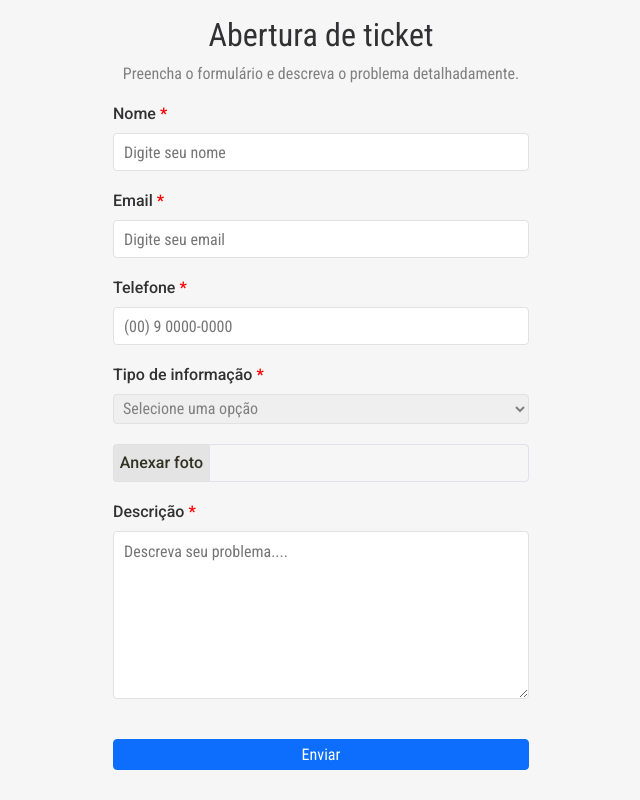
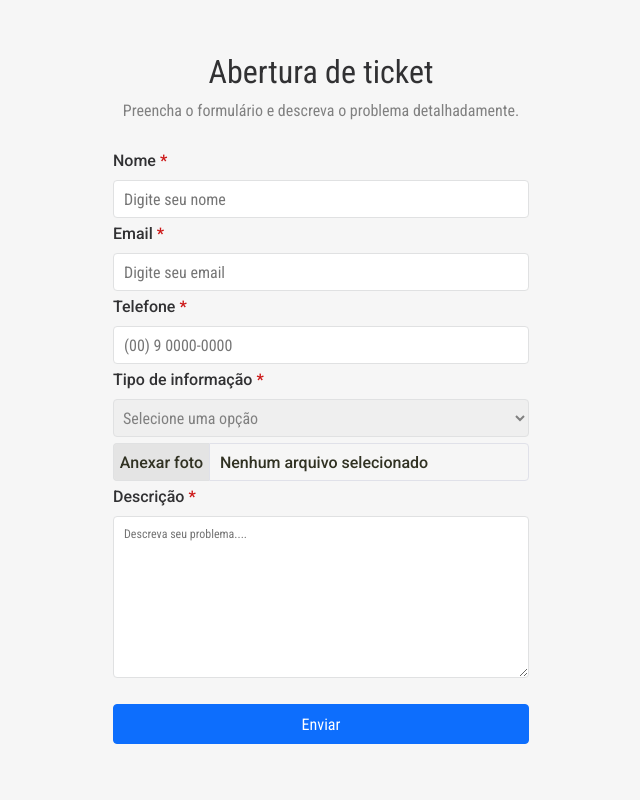
Before and after one commit to Vitor-dez/tecket-interface, a React (Vite) app: page / in a window 1280 px wide. Shown: the whole page, without its empty margins (319-959 px from the left). Built offline with nearby package versions, Linux system fonts and the light colour scheme.

Commit message:
actualizacions

```diff
--- a/src/containers/Login/index.jsx
+++ b/src/containers/Login/index.jsx
@@ -1,10 +1,10 @@
 import React from 'react';
 import { useForm } from "react-hook-form";
-import * as Yup from "yup";
 import { yupResolver } from "@hookform/resolvers/yup";
 import InputMask from 'react-input-mask';
-import  {LTMHelpRequestType}  from '../../enum/enum.jsx'
-
+import { LTMHelpRequestType } from '../../enum/enum.jsx';
+import { schema } from '../../schema/validation.jsx';
+import { useFileInfo } from '../../utils/handleFileChange.jsx';
 
 import {
     Container,
@@ -22,18 +22,6 @@ import {
 } from './styles';
 
 export const Login = () => {
-
-
-
-
-
-    const schema = Yup.object().shape({
-        name: Yup.string().required('Campo obrigatório'),
-        email: Yup.string().email("Digite um e-mail válido").required('Campo obrigatório'),
-        tel: Yup.string().required('Campo obrigatório')
-            .matches(/^\(\d{2}\) \d{1} \d{4}-\d{4}$/, 'Número de telefone inválido')
-    });
-
     const {
         register,
         handleSubmit,
@@ -44,6 +32,7 @@ export const Login = () => {
         resolver: yupResolver(schema)
     });
 
+    const [fileInfo, handleFileChange] = useFileInfo();
     const onSubmit = (data) => {
         console.log(data);
         // Aqui você pode enviar os dados para a API
@@ -59,13 +48,13 @@ export const Login = () => {
 
                 <BoxInput error={errors.name}>
                     <Label htmlFor="nome">Nome <Span>*</Span></Label>
-                    <input {...register("name")} id="nome" placeholder='Digite seu nome' type="text" />
+                    <input className={errors.name ? 'error' : ''} {...register("name")} id="nome" placeholder='Digite seu nome' type="text" />
                     <ErrorMessage>{errors.name?.message}</ErrorMessage>
                 </BoxInput>
 
                 <BoxInput error={errors.email}>
                     <Label htmlFor="email">Email <Span>*</Span></Label>
-                    <input {...register("email")} id="email" placeholder='Digite seu email' type="text" />
+                    <input className={errors.email ? 'error' : ''} {...register("email")} id="email" placeholder='Digite seu email' type="text" />
                     <ErrorMessage>{errors.email?.message}</ErrorMessage>
                 </BoxInput>
 
@@ -79,31 +68,37 @@ export const Login = () => {
                             clearErrors('tel'); // Limpa o erro do campo
                         }}
                     >
-                        {(inputProps) => <input {...inputProps} placeholder='(00) 9 0000-0000' type="text" />}
+                        {(inputProps) => <input className={errors.tel ? 'error' : ''} {...inputProps} placeholder='(00) 9 0000-0000' type="text" />}
                     </InputMask>
                     <ErrorMessage>{errors.tel?.message}</ErrorMessage>
                 </BoxInput>
 
                 <Label htmlFor="tipoInformacoes">Tipo de informação <Span>*</Span></Label>
-                <Select {...register("opitions")} id="tipoInformacoes">
+                <Select className={errors.opitions ? 'error' : ''} {...register("opitions")} id="tipoInformacoes">
                     <option value="">Selecione uma opção</option>
                     {Object.values(LTMHelpRequestType).map((option, index) => (
                         <option key={index} value={option}>{option}</option>
                     ))}
                 </Select>
+                <ErrorMessage>{errors.opitions?.message}</ErrorMessage>
 
                 <LabelUpload>
                     <label>
                         Anexar foto
-                        <input type="file" accept=".jpg, .jpeg, .png" />
+                        <input {...register("file")} type="file" accept=".jpg, .jpeg, .png, .svg" onChange={(e) => handleFileChange(e, setValue, clearErrors)} />
                     </label>
-                    <LabelArquive>
-                        <input type="text" />
+                    <LabelArquive className={errors.file ? 'error' : ''}>
+                        {fileInfo.name ? (
+                            <span>{`${fileInfo.name}`}</span>
+                        ) : (
+                            <span>Nenhum arquivo selecionado</span>
+                        )}
                     </LabelArquive>
                 </LabelUpload>
+                <ErrorMessage>{errors.file?.message}</ErrorMessage>
 
                 <Label>Descrição <Span>*</Span></Label>
-                <TextArea {...register("descripition")} rows={10} placeholder='Descreva seu problema....' error={errors.descripition} />
+                <TextArea className={errors.descripition ? 'error' : ''} {...register("descripition")} rows={10} placeholder='Descreva seu problema....' error={errors.descripition} />
                 <ErrorMessage>{errors.descripition?.message}</ErrorMessage>
 
                 <Button type='submit'>Enviar</Button>
@@ -111,3 +106,5 @@ export const Login = () => {
         </Container>
     );
 };
+
+export default Login;
--- a/src/containers/Login/styles.js
+++ b/src/containers/Login/styles.js
@@ -30,18 +30,16 @@ display: flex;
 justify-content: center;
 flex-direction: column;
 
-
-
 `
 
  export const ErrorMessage = styled.p`
  font-size: normal;
- font-weight: normal;
+ font-weight: bold;
  font-family: "Roboto Condensed", sans-serif;
- font-size: 14px;
+ font-size: 11px;
  line-height: 16px;
  color: #cc1717;
-margin-bottom: 20px;
+margin: 3px;
 
  `
 
@@ -94,7 +92,7 @@ input{
     height: 38px;
     font-weight: 400;
     padding: 10px;
-    margin-top: 10px;
+    margin-top: 10px ;
     border-radius: 4px;
     border: 1px solid #e0e1e2 ;
     font-family: "Roboto Condensed", sans-serif;
@@ -105,6 +103,12 @@ input{
 input:hover{
     box-shadow: 0px 1px 23px 2px rgba(220,239,250,1);
 }
+
+
+
+.error {
+        border: 1px solid #cc1717;
+    }
 
 `
 
@@ -121,7 +125,7 @@ font-family: "Roboto", sans-serif;
 
 
 export const Span = styled.span`
-color: red;
+color: #cc1717;
 font-weight:bold;
 
 `;
@@ -137,9 +141,10 @@ export const Select = styled.select`
     margin-top: 10px;
     border-radius: 4px;
     border: solid 1px #e0e1e2;
-    margin-bottom: 20px;
+    margin: 0 10 ;
     font-family: "Roboto Condensed", sans-serif;
     color: grey;
+
 `
 
 
@@ -151,7 +156,7 @@ color: #313223;
 font-weight:500;
 font-family: "Roboto", sans-serif;
 display: flex;
-margin: 0 0 20px ;
+margin: 2 0 10px ;
 
 
 label{
@@ -196,7 +201,7 @@ width: auto;
 border-radius: 4px;
 border: solid 1px #e0e1e2 ;
 padding: 10px;
-font-size: 16px;
+font-size: 12px;
 font-family: "Roboto Condensed", sans-serif;
 margin: 10px 0 20px ;
 
@@ -216,4 +221,6 @@ border-radius: 4px;
 color: #ffff;
 font-size: 16px;
 font-family: "Roboto Condensed", sans-serif;
+
+
 `
--- /dev/null
+++ b/src/schema/validation.jsx
@@ -0,0 +1,13 @@
+import * as Yup from "yup";
+
+export const schema = Yup.object().shape({
+    name: Yup.string().required('Campo obrigatório'),
+    email: Yup.string().email("Digite um e-mail válido").required('Campo obrigatório'),
+    tel: Yup.string().required('Campo obrigatório')
+        .matches(/^\(\d{2}\) \d{1} \d{4}-\d{4}$/, 'Número de telefone inválido'),
+        opitions: Yup.string().required('Selecione uma opção'),
+    file: Yup.mixed().required('Por favor, selecione um arquivo')
+        .test('fileType', 'Selecione um arquivo', (value) => {
+            return value && ['image/jpeg', 'image/png', 'image/svg+xml'].includes(value.type);
+        })
+});
--- /dev/null
+++ b/src/utils/handleFileChange.jsx
@@ -0,0 +1,16 @@
+import { useState } from 'react';
+
+export const useFileInfo = () => {
+    const [fileInfo, setFileInfo] = useState({ name: '' });
+
+    const handleFileChange = (event, setValue, clearErrors) => {
+        const file = event.target.files[0];
+        if (file) {
+            setFileInfo({ name: file.name, type: file.type });
+            setValue('file', file);
+            clearErrors('file');
+        }
+    };
+
+    return [fileInfo, handleFileChange];
+};
```
